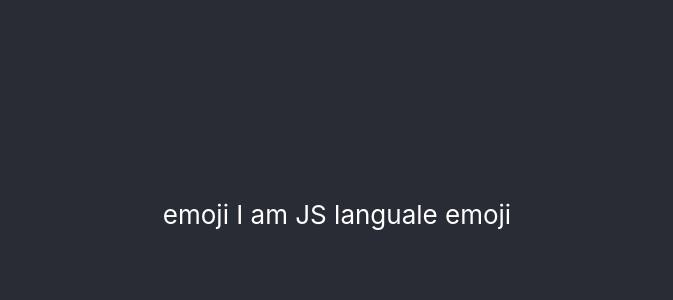
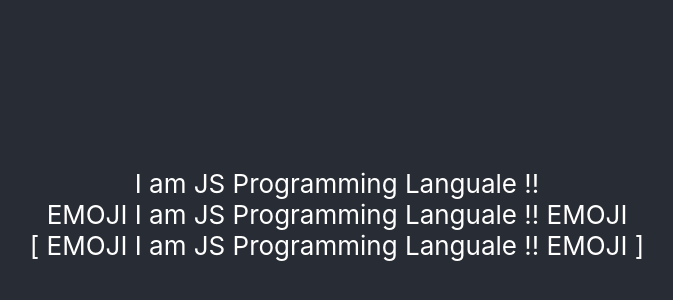
Before and after one commit to emonShimoul/react-playground, a React (Create React App) app in the folder think-in-a-react-way/myreact/: page / in a window 1280 px wide. Shown: the part 186-486 px from the top of the page, without its empty margins (303-976 px from the left). Built offline with nearby package versions, Linux system fonts and the light colour scheme.

Commit message:
react composition vs inheritance

```diff
--- a/think-in-a-react-way/myreact/src/App.js
+++ b/think-in-a-react-way/myreact/src/App.js
@@ -2,7 +2,9 @@
 import Calculator from './components/CalculateTemp/Calculator';
 import ClockList from './components/ClockList';
 import Form from './components/Form';
-import Text from './components/inheritance/Text';
+import Emoji from './components/composition/Emoji';
+import Text from './components/composition/Text';
+import Bracket from './components/composition/Bracket';
 
 function App() {
   // const quantities = [1,2,3];
@@ -12,7 +14,23 @@
         {/* <ClockList quantities={quantities} /> */}
         {/* <Form /> */}
         {/* <Calculator /> */}
+
         <Text />
+
+        {/* use of composition in react */}
+        <Emoji>
+          {({addEmoji})=> <Text addEmoji={addEmoji}/>}
+        </Emoji>
+
+        {/* use of composition in multiple and nested component  */}
+        <Emoji>
+          {({addEmoji})=> (
+            <Bracket>
+              {({addBracket})=> <Text addEmoji={addEmoji} addBracket={addBracket}/>}
+            </Bracket>
+          )}
+        </Emoji>
+
       </header>
     </div>
   );
--- /dev/null
+++ b/think-in-a-react-way/myreact/src/components/composition/Bracket.js
@@ -0,0 +1,10 @@
+import React, { Component } from 'react'
+
+export default class Bracket extends Component {
+    addBracket = (text) => `[ ${text} ]`;
+
+  render() {
+    return this.props.children({addBracket: this.addBracket});
+  }
+
+}
--- /dev/null
+++ b/think-in-a-react-way/myreact/src/components/composition/Emoji.js
@@ -0,0 +1,10 @@
+import React, { Component } from 'react'
+
+export default class Emoji extends Component {
+    addEmoji = (text, emoji) => `${emoji} ${text} ${emoji}`;
+
+  render() {
+    return this.props.children({addEmoji: this.addEmoji});
+  }
+
+}
--- /dev/null
+++ b/think-in-a-react-way/myreact/src/components/composition/Text.js
@@ -0,0 +1,18 @@
+import React from 'react';
+
+const text = ({addEmoji, addBracket}) => {
+    let text = 'I am JS Programming Languale !!';
+    if(addEmoji){
+        text = addEmoji(text, " EMOJI ");
+    }
+    if(addBracket){
+        text = addBracket(text);
+    }
+    return (
+        <div>
+            {text}
+        </div>
+    );
+};
+
+export default text;
```
